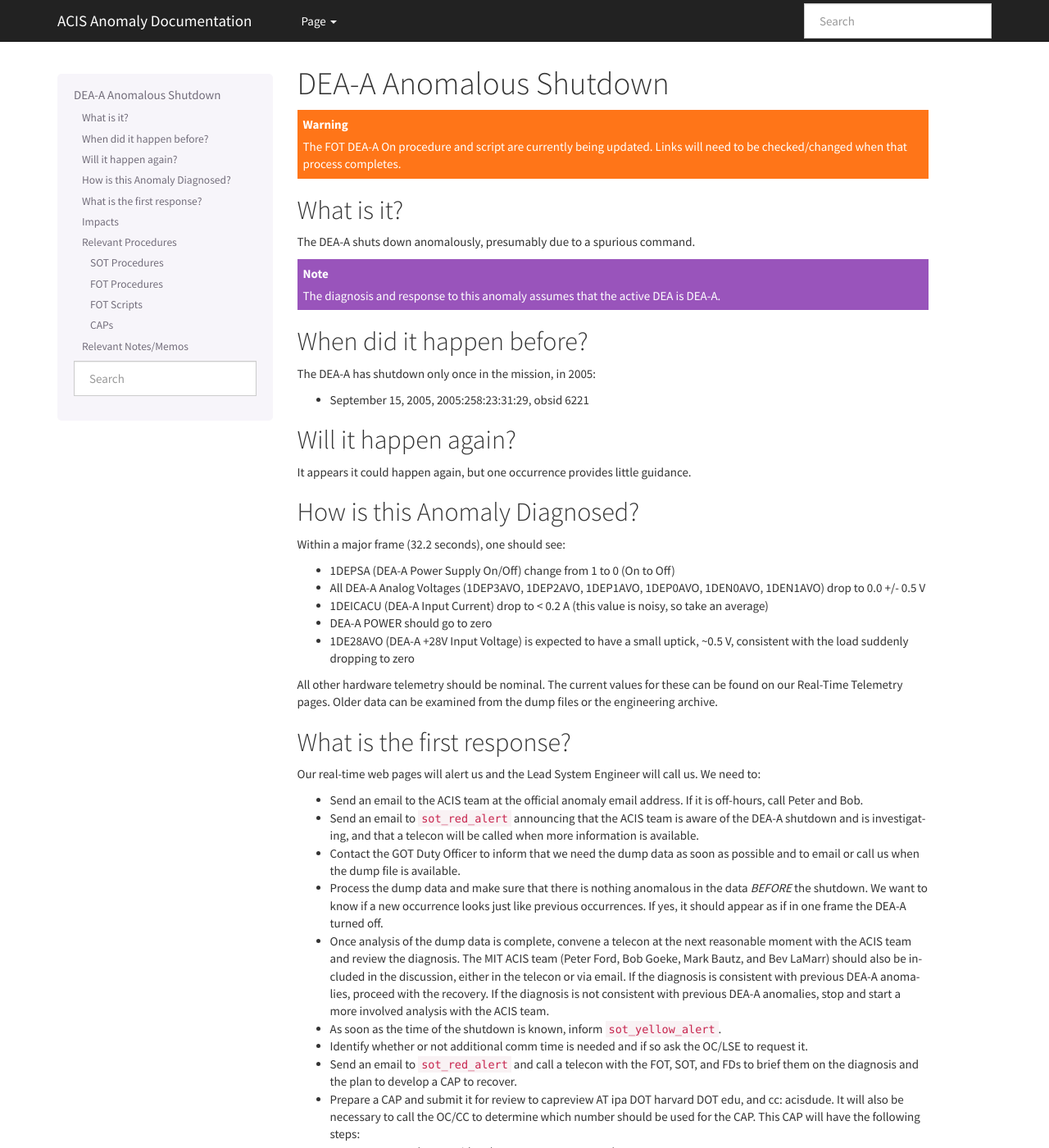
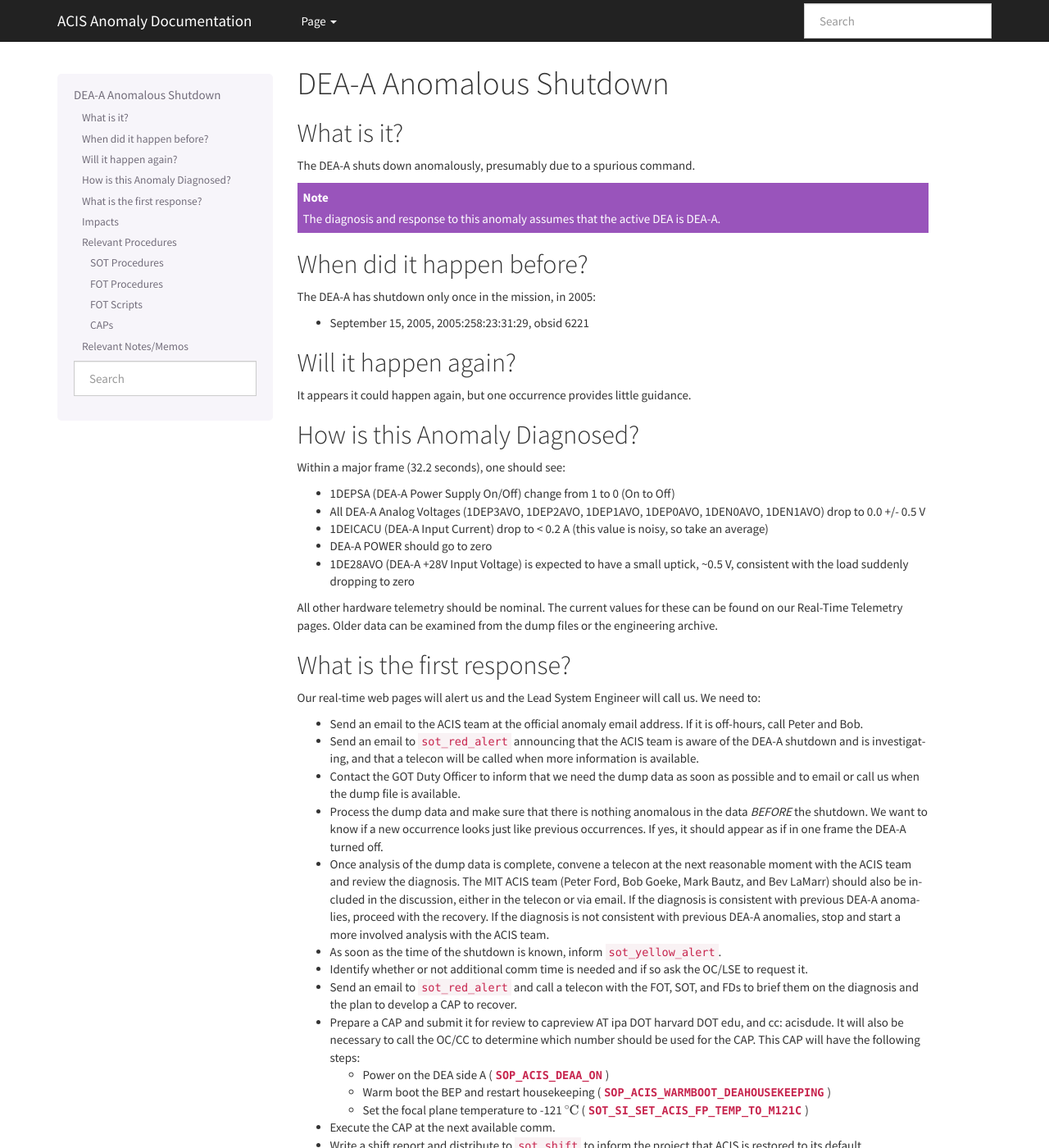
Before and after one commit to acisops/acis_anomaly_pages, a Sphinx documentation site: the page built from source/dea_shutdown.rst, in a window 1280 px wide and 1400 px high. Shown: the whole window at 82% size. Built offline with Sphinx 7.4.7, drawn with Linux system fonts in a browser that asks for light colours; some of the changed text lies outside the part shown.

Commit message:
Update dea_shutdown page, new SOP links

```diff
--- a/source/dea_shutdown.rst
+++ b/source/dea_shutdown.rst
@@ -2,10 +2,6 @@
 
 DEA-A Anomalous Shutdown
 ========================
-
-.. warning::
-
-   The FOT DEA-A On procedure and script are currently being updated.  Links will need to be checked/changed when that process completes.
 
 What is it?
 -----------
@@ -96,14 +92,14 @@
 Relevant Procedures
 -------------------
 
-.. |deaa_on| replace:: ``SOP_61036_DEAA_ON``
-.. _deaa_on: https://occweb.cfa.harvard.edu/occweb/FOT/configuration/procedures/SOP/SOP_61036_DEAA_ON.pdf
+.. |deaa_on| replace:: ``SOP_ACIS_DEAA_ON``
+.. _deaa_on: https://occweb.cfa.harvard.edu/occweb/FOT/configuration/procedures/SOP/SOP_ACIS_DEAA_ON.pdf
 
 .. |deaa_on_pdf| replace:: PDF
-.. _deaa_on_pdf: https://occweb.cfa.harvard.edu/occweb/FOT/configuration/procedures/SOP/SOP_61036_DEAA_ON.pdf
+.. _deaa_on_pdf: https://occweb.cfa.harvard.edu/occweb/FOT/configuration/procedures/SOP/SOP_ACIS_DEAA_ON.pdf
 
 .. |deaa_on_doc| replace:: DOC
-.. _deaa_on_doc: https://occweb.cfa.harvard.edu/occweb/FOT/configuration/procedures/SOP/SOP_61036_DEAA_ON.doc
+.. _deaa_on_doc: https://occweb.cfa.harvard.edu/occweb/FOT/configuration/procedures/SOP/SOP_ACIS_DEAA_ON.docx
 
 .. |wmboot_hkp| replace:: ``SOP_ACIS_WARMBOOT_DEAHOUSEKEEPING``
 .. _wmboot_hkp: https://occweb.cfa.harvard.edu/occweb/FOT/configuration/procedures/SOP/SOP_ACIS_WARMBOOT_DEAHOUSEKEEPING.pdf
@@ -139,7 +135,7 @@
 FOT Procedures
 ++++++++++++++
 
-* ``SOP_61036_DEAA_ON`` (|deaa_on_pdf|_) (|deaa_on_doc|_)
+* ``SOP_ACIS_DEAA_ON`` (|deaa_on_pdf|_) (|deaa_on_doc|_)
 * ``SOP_ACIS_WARMBOOT_DEAHOUSEKEEPING`` (|wmboot_hkp_pdf|_) (|wmboot_hkp_doc|_)
 * ``SOT_SI_SET_ACIS_FP_TEMP_TO_M121C`` (|fptemp_121_pdf|_) (|fptemp_121_doc|_)
 
```
